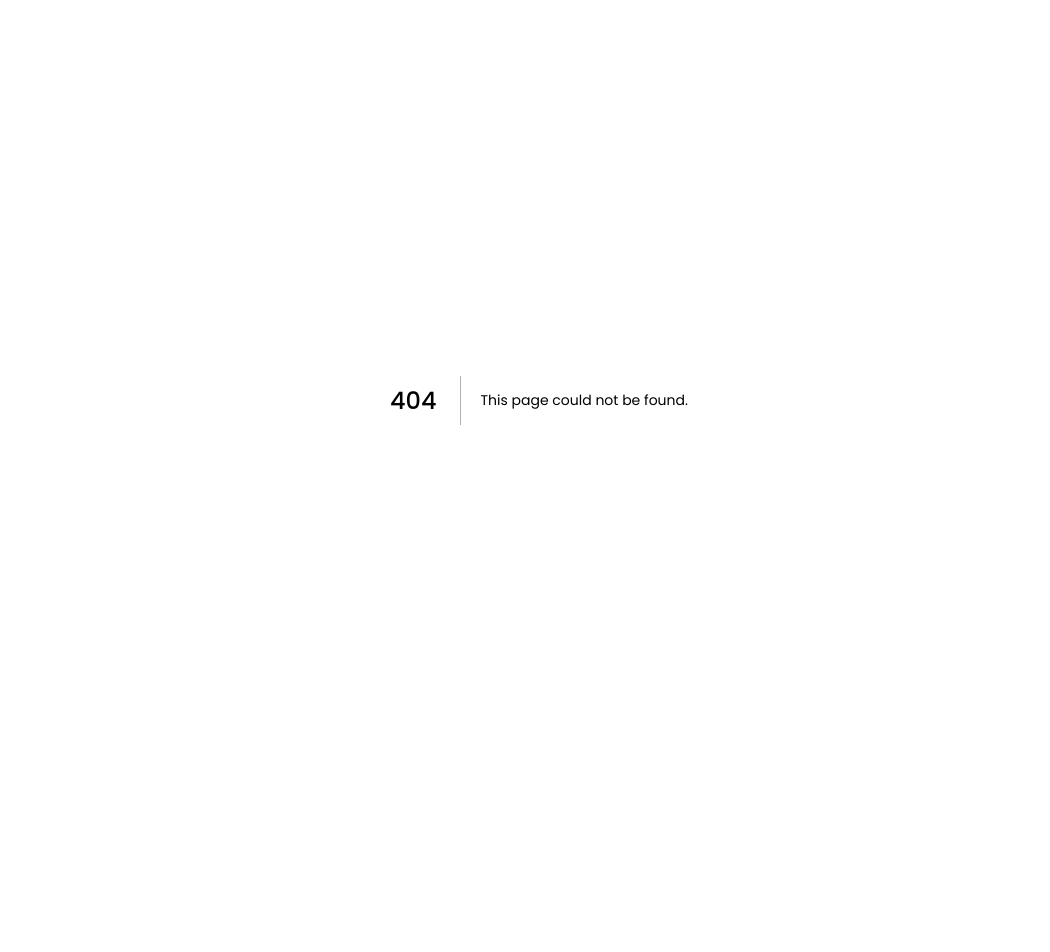
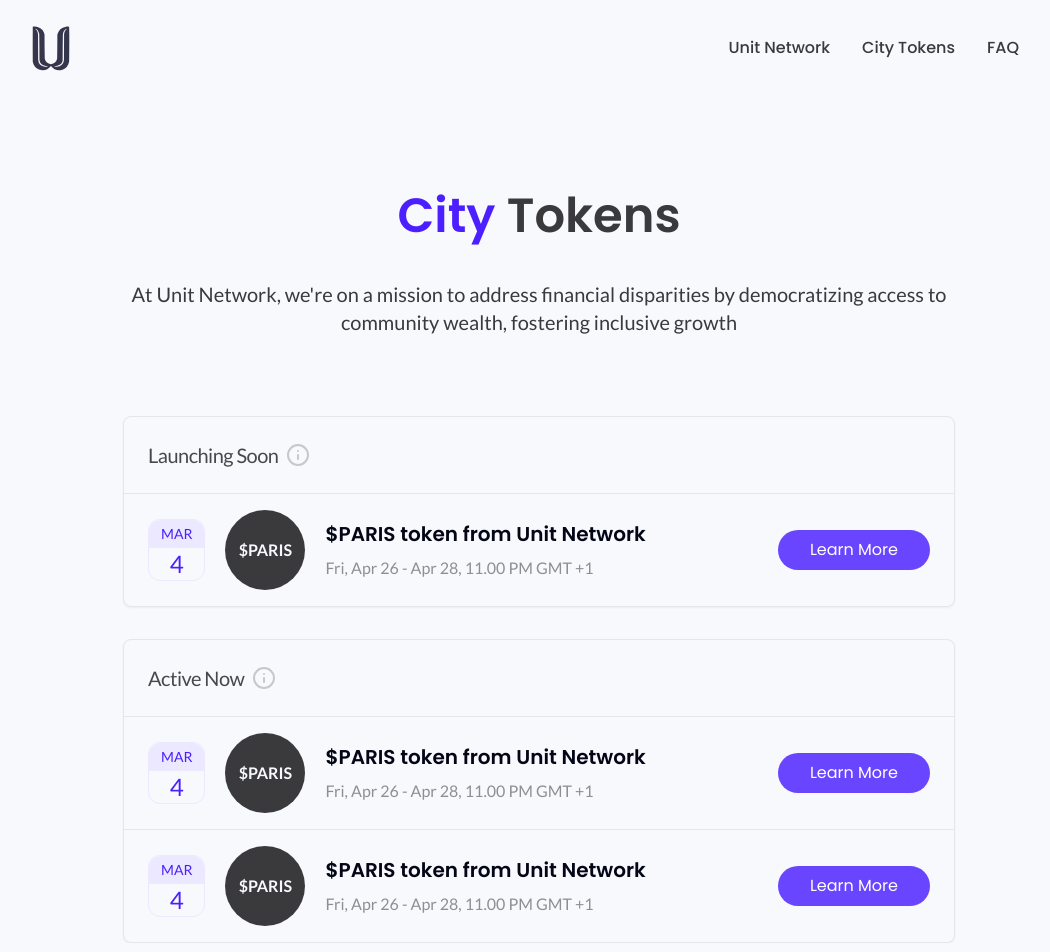
Before and after one commit to UnitCode-org/unit-cities, a Next.js app: page /city-tokens in a window 1280 px wide. Before the commit this address had no page. Shown: the top 952 px of the page, without its empty margins (101-1151 px from the left). Before the commit the page ends 800 px from the top, so only its background shows below. Built offline with nearby package versions, Linux system fonts and the light colour scheme.

Commit message:
feat: add city tokens page

```diff
--- /dev/null
+++ b/src/app/city-tokens/page.tsx
@@ -0,0 +1,128 @@
+import { InfoIcon } from "lucide-react";
+import Link from "next/link";
+import * as React from "react";
+
+import Layout from "@/components/layout/Layout";
+import { Button } from "@/components/ui/button";
+import { Card, CardContent, CardHeader, CardTitle } from "@/components/ui/card";
+
+function CityToken() {
+  return (
+    <Layout>
+      <section className="flex flex-col px-8 md:px-16 xl:px-56 2xl:px-96 items-center text-center gap-y-8 pt-48">
+        <h1 className="text-5xl font-semibold h-14">
+          <span className="text-unit-purple-60">City</span> Tokens
+        </h1>
+        <p className="text-xl 2xl:px-32 mb-12">
+          At Unit Network, we're on a mission to address financial disparities
+          by democratizing access to community wealth, fostering inclusive
+          growth
+        </p>
+        <Card className="w-full bg-unit-grey-10 border border-unit-grey-20">
+          <CardHeader className="border-b border-unit-grey-20">
+            <CardTitle className="flex items-center gap-x-2 text-unit-black-60 text-xl font-normal font-lato">
+              Launching Soon <InfoIcon className="text-unit-grey-30" />
+            </CardTitle>
+          </CardHeader>
+          <CardContent className="pb-0 w-full">
+            <div className="flex items-center gap-x-12 w-full">
+              <div className="flex items-start md:items-center gap-x-5 py-4 w-full">
+                <div className="hidden md:flex flex-col items-center justify-center rounded-xl text-unit-purple-60 border border-unit-purple-10">
+                  <div className="bg-unit-purple-10 px-3 py-1 rounded-t-xl text-sm">
+                    MAR
+                  </div>
+                  <div className="text-2xl">4</div>
+                </div>
+                <div className="rounded-full bg-unit-black-80 size-16 md:size-20 text-sm md:text-base flex items-center justify-center text-unit-grey-10 font-semibold min-w-16 md:min-w-20">
+                  $PARIS
+                </div>
+                <div className="flex flex-col md:flex-row items-start md:items-center gap-x-5 gap-y-2 w-full">
+                  <div className="flex flex-col gap-y-2 items-start text-start">
+                    <h4 className="text-lg md:text-xl font-semibold">
+                      $PARIS token from Unit Network
+                    </h4>
+                    <p className="text-unit-grey-40 text-sm md:text-base">
+                      Fri, Apr 26 - Apr 28, 11.00 PM GMT +1
+                    </p>
+                  </div>
+                  <Link href="#" className="md:ml-auto">
+                    <Button className="rounded-full px-8 py-2 bg-unit-purple-40 sm:py-2 sm:text-base md:py-2 hover:bg-unit-purple-40 hover:opacity-90">
+                      Learn More
+                    </Button>
+                  </Link>
+                </div>
+              </div>
+            </div>
+          </CardContent>
+        </Card>
+        <Card className="w-full bg-unit-grey-10 border border-unit-grey-20">
+          <CardHeader className="border-b border-unit-grey-20">
+            <CardTitle className="flex items-center gap-x-2 text-unit-black-60 text-xl font-normal font-lato">
+              Active Now <InfoIcon className="text-unit-grey-30" />
+            </CardTitle>
+          </CardHeader>
+          <CardContent className="p-0 w-full">
+            <div className="flex items-center gap-x-12 w-full border-b border-unit-grey-20 px-6">
+              <div className="flex items-start md:items-center gap-x-5 py-4 w-full">
+                <div className="hidden md:flex flex-col items-center justify-center rounded-xl text-unit-purple-60 border border-unit-purple-10">
+                  <div className="bg-unit-purple-10 px-3 py-1 rounded-t-xl text-sm">
+                    MAR
+                  </div>
+                  <div className="text-2xl">4</div>
+                </div>
+                <div className="rounded-full bg-unit-black-80 size-16 md:size-20 text-sm md:text-base flex items-center justify-center text-unit-grey-10 font-semibold min-w-16 md:min-w-20">
+                  $PARIS
+                </div>
+                <div className="flex flex-col md:flex-row items-start md:items-center gap-x-5 gap-y-2 w-full">
+                  <div className="flex flex-col gap-y-2 items-start text-start">
+                    <h4 className="text-lg md:text-xl font-semibold">
+                      $PARIS token from Unit Network
+                    </h4>
+                    <p className="text-unit-grey-40 text-sm md:text-base">
+                      Fri, Apr 26 - Apr 28, 11.00 PM GMT +1
+                    </p>
+                  </div>
+                  <Link href="#" className="md:ml-auto">
+                    <Button className="rounded-full px-8 py-2 bg-unit-purple-40 sm:py-2 sm:text-base md:py-2 hover:bg-unit-purple-40 hover:opacity-90">
+                      Learn More
+                    </Button>
+                  </Link>
+                </div>
+              </div>
+            </div>
+            <div className="flex items-center gap-x-12 w-full px-6">
+              <div className="flex items-start md:items-center gap-x-5 py-4 w-full">
+                <div className="hidden md:flex flex-col items-center justify-center rounded-xl text-unit-purple-60 border border-unit-purple-10">
+                  <div className="bg-unit-purple-10 px-3 py-1 rounded-t-xl text-sm">
+                    MAR
+                  </div>
+                  <div className="text-2xl">4</div>
+                </div>
+                <div className="rounded-full bg-unit-black-80 size-16 md:size-20 text-sm md:text-base flex items-center justify-center text-unit-grey-10 font-semibold min-w-16 md:min-w-20">
+                  $PARIS
+                </div>
+                <div className="flex flex-col md:flex-row items-start md:items-center gap-x-5 gap-y-2 w-full">
+                  <div className="flex flex-col gap-y-2 items-start text-start">
+                    <h4 className="text-lg md:text-xl font-semibold">
+                      $PARIS token from Unit Network
+                    </h4>
+                    <p className="text-unit-grey-40 text-sm md:text-base">
+                      Fri, Apr 26 - Apr 28, 11.00 PM GMT +1
+                    </p>
+                  </div>
+                  <Link href="#" className="md:ml-auto">
+                    <Button className="rounded-full px-8 py-2 bg-unit-purple-40 sm:py-2 sm:text-base md:py-2 hover:bg-unit-purple-40 hover:opacity-90">
+                      Learn More
+                    </Button>
+                  </Link>
+                </div>
+              </div>
+            </div>
+          </CardContent>
+        </Card>
+      </section>
+    </Layout>
+  );
+}
+
+export default CityToken;
--- a/src/components/layout/Navbar.tsx
+++ b/src/components/layout/Navbar.tsx
@@ -45,6 +45,7 @@
           )}
         >
           <div className="relative mr-auto size-8 lg:size-12">
+            <Link href="/">
               <Image
                 src={unitLogoBlack}
                 alt="Unit Network"
@@ -53,10 +54,11 @@
                 priority={true}
                 quality={100}
               />
+            </Link>
           </div>
           <div className="hidden items-center gap-x-8 md:flex">
             <Link href="https://www.unit.network/">Unit Network</Link>
-            <div className="cursor-pointer">City Tokens</div>
+            <Link href="/city-tokens">City Tokens</Link>
             <div
               className="cursor-pointer"
               onClick={() => {
@@ -84,7 +86,7 @@
           </li>
           <li>
             <SheetClose>
-              <div>City Tokens</div>
+              <Link href="/city-tokens">City Tokens</Link>
             </SheetClose>
           </li>
           <li>
--- a/tailwind.config.ts
+++ b/tailwind.config.ts
@@ -41,6 +41,7 @@
             60: "#4b1fff",
             40: "#6a45ff",
             20: "#9d85ff",
+            10: "#ECE8FF",
           },
           blue: {
             60: "#2fadeb",
```
Lines whose indentation alone changed are shown as unchanged.
